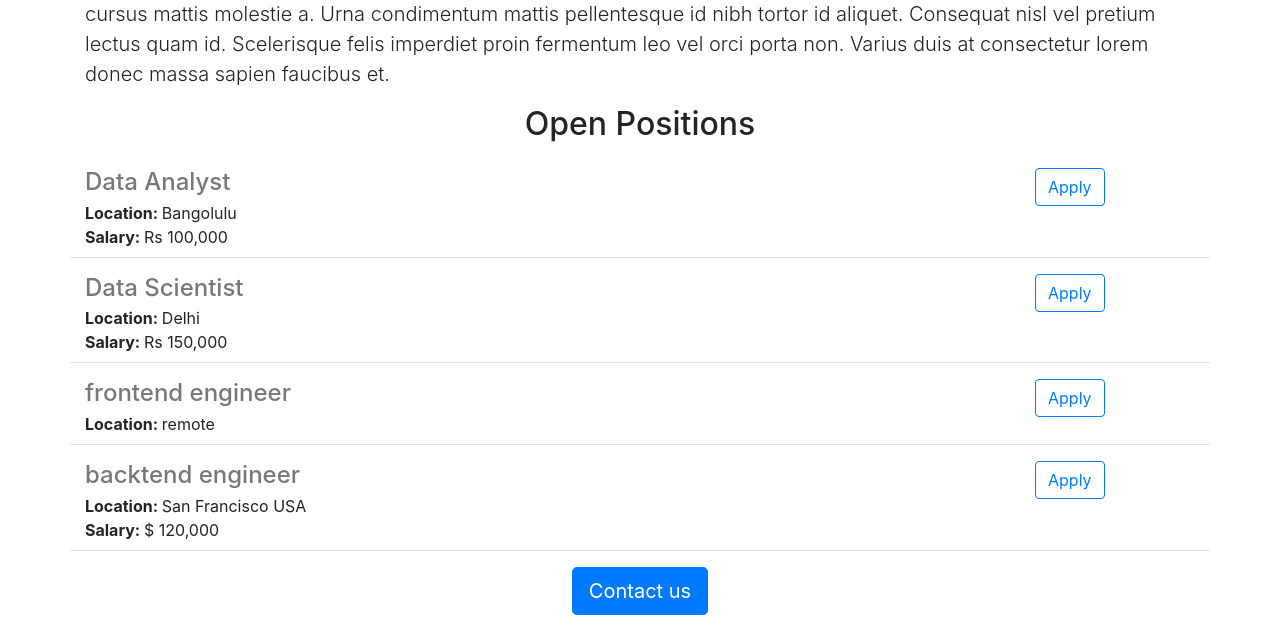
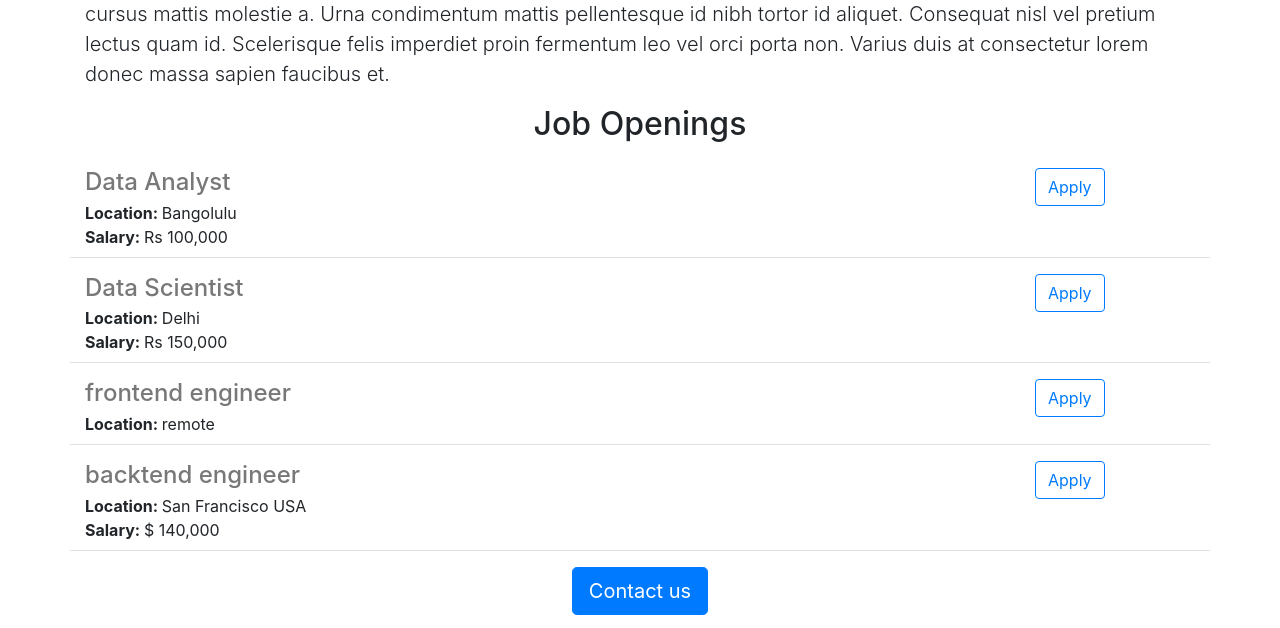
Before and after one commit to zhangwilliam208/careers-website, a Flask app: page / in a window 1280 px wide. Shown: the part 631-1259 px from the top of the page. Run offline with Flask 3, Linux system fonts and the light colour scheme.

Commit message:
made some changes

```diff
--- a/app.py
+++ b/app.py
@@ -19,7 +19,7 @@ JOBS=[
   {'id':4,
    'title':'backtend engineer',
    'location':'San Francisco USA',
-   'salary':'$ 120,000'
+   'salary':'$ 140,000'
   }
 ]
 @app.route("/")
--- a/templates/home.html
+++ b/templates/home.html
@@ -21,7 +21,7 @@
     <h2 class="text-center mt-2 mb-4">About Jovian</h2>
     <p class="lead">Lorem ipsum dolor sit amet, consectetur
 adipiscing elit, sed do eiusmod tempor incididunt ut labore et dolore magna aliqua. Lorem ipsum dolor sit amet. Volutpat odio facilisis mauris sit amet massa vitae. Erat imperdiet sed euismod nisi porta lorem mollis aliquam. Vel quam elementum pulvinar etiam non quam lacus suspendisse faucibus. At erat pellentesque adipiscing commodo elit at. Venenatis tellus in metus vulputate eu scelerisque felis imperdiet. Nibh mauris cursus mattis molestie a. Urna condimentum mattis pellentesque id nibh tortor id aliquet. Consequat nisl vel pretium lectus quam id. Scelerisque felis imperdiet proin fermentum leo vel orci porta non. Varius duis at consectetur lorem donec massa sapien faucibus et. </p>
-     <h2 class="text-center mt-2 mb-4">Open Positions</h2>
+     <h2 class="text-center mt-2 mb-4">Job Openings</h2>
         <p>
           {% for job in jobs%}
             {% include 'jobitem.html' %}
```
